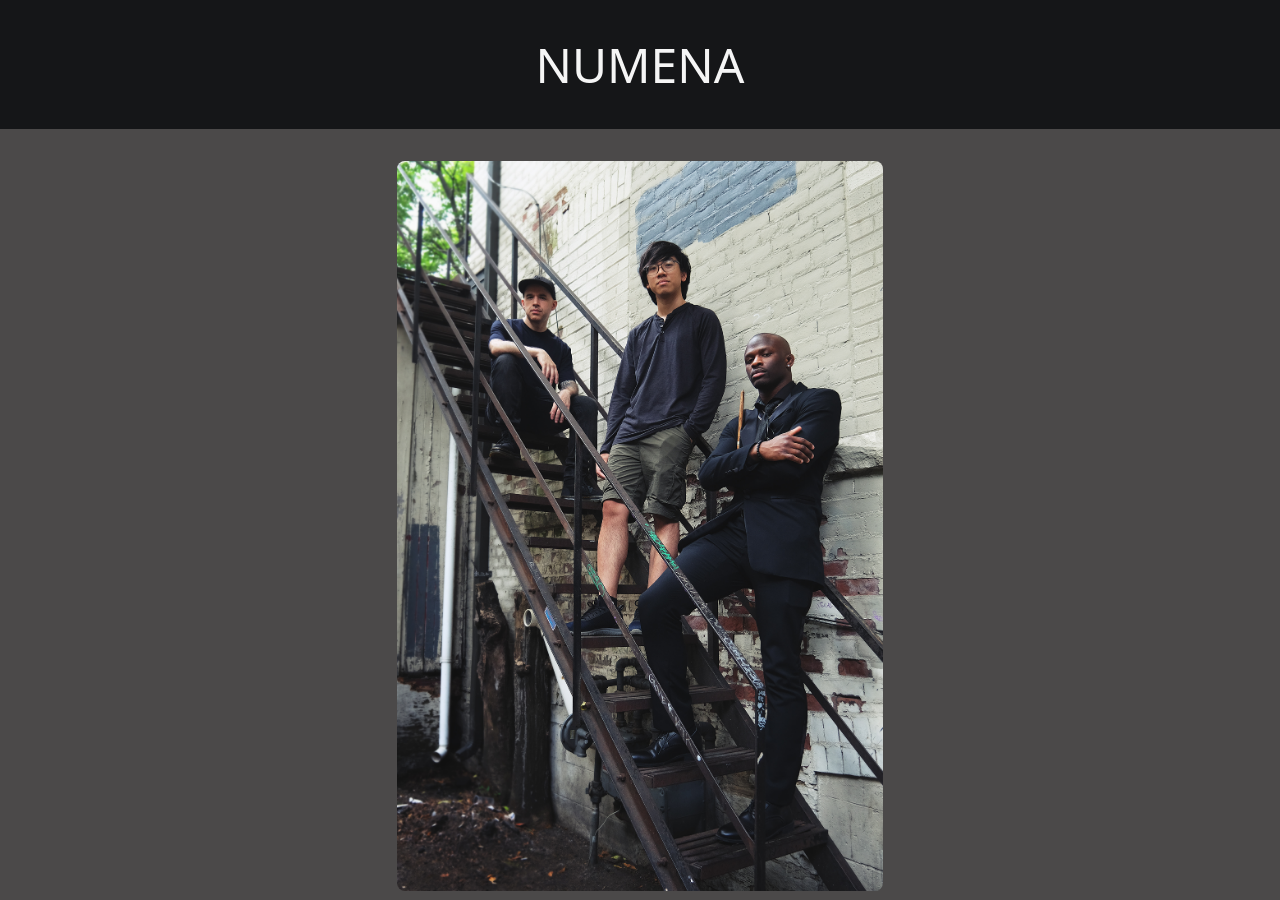
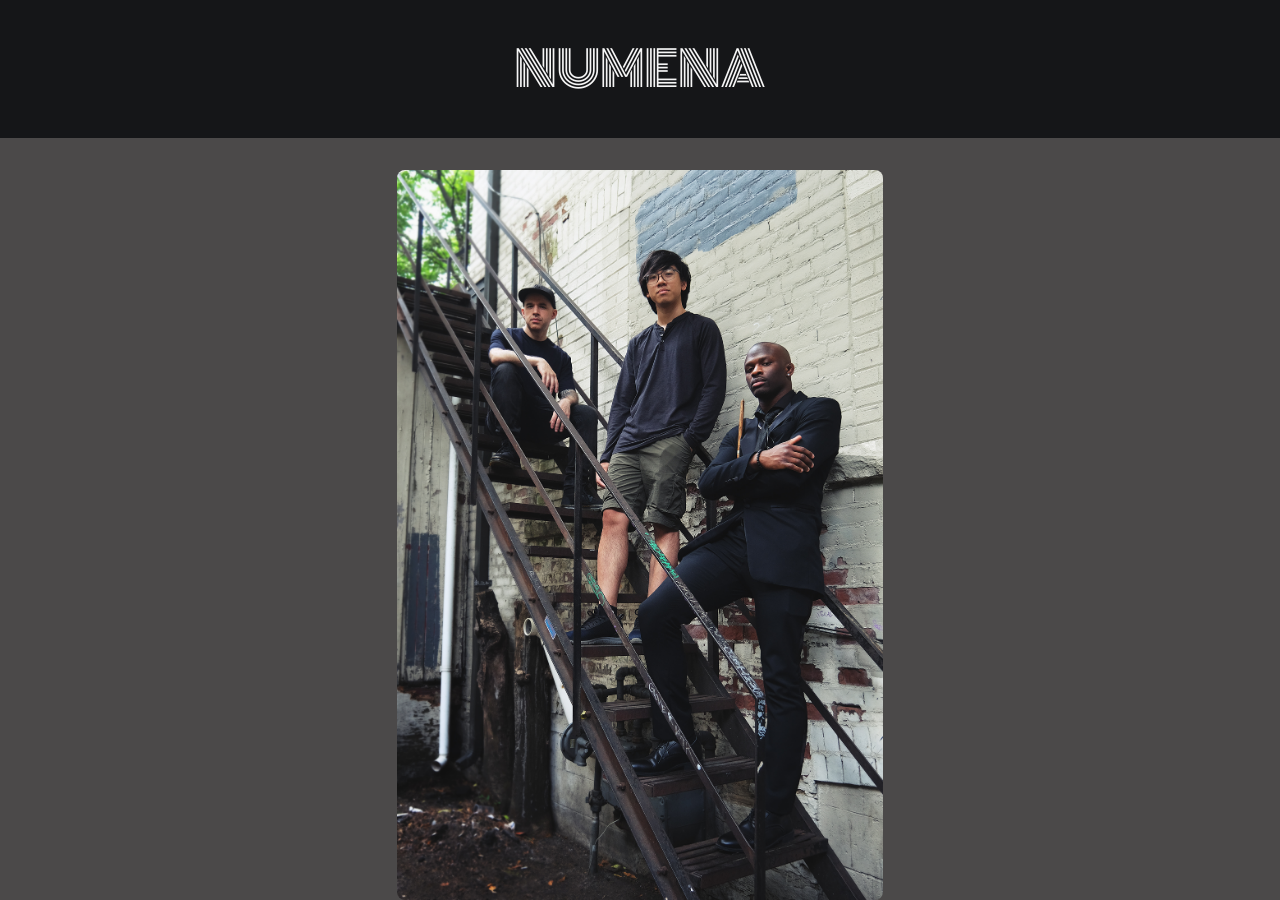
Before and after one commit to keyxcode/numena, a plain HTML site: page index.html in a window 1280 px wide. Shown: the top 900 px of the page. Drawn offline with Linux system fonts and the light colour scheme.

Commit message:
style: update band font

```diff
--- a/index.html
+++ b/index.html
@@ -1,3 +1,10 @@
+<link rel="preconnect" href="https://fonts.googleapis.com" />
+<link rel="preconnect" href="https://fonts.gstatic.com" crossorigin />
+<link
+  href="https://fonts.googleapis.com/css2?family=Monoton&display=swap"
+  rel="stylesheet"
+/>
+
 <!DOCTYPE html>
 <html lang="en">
   <head>
--- a/styles.css
+++ b/styles.css
@@ -41,6 +41,9 @@ body {
 
 .header {
   font-size: 3rem;
+  font-family: "Monoton", sans-serif;
+  font-weight: 400;
+  font-style: normal;
 }
 
 .footer {
```
